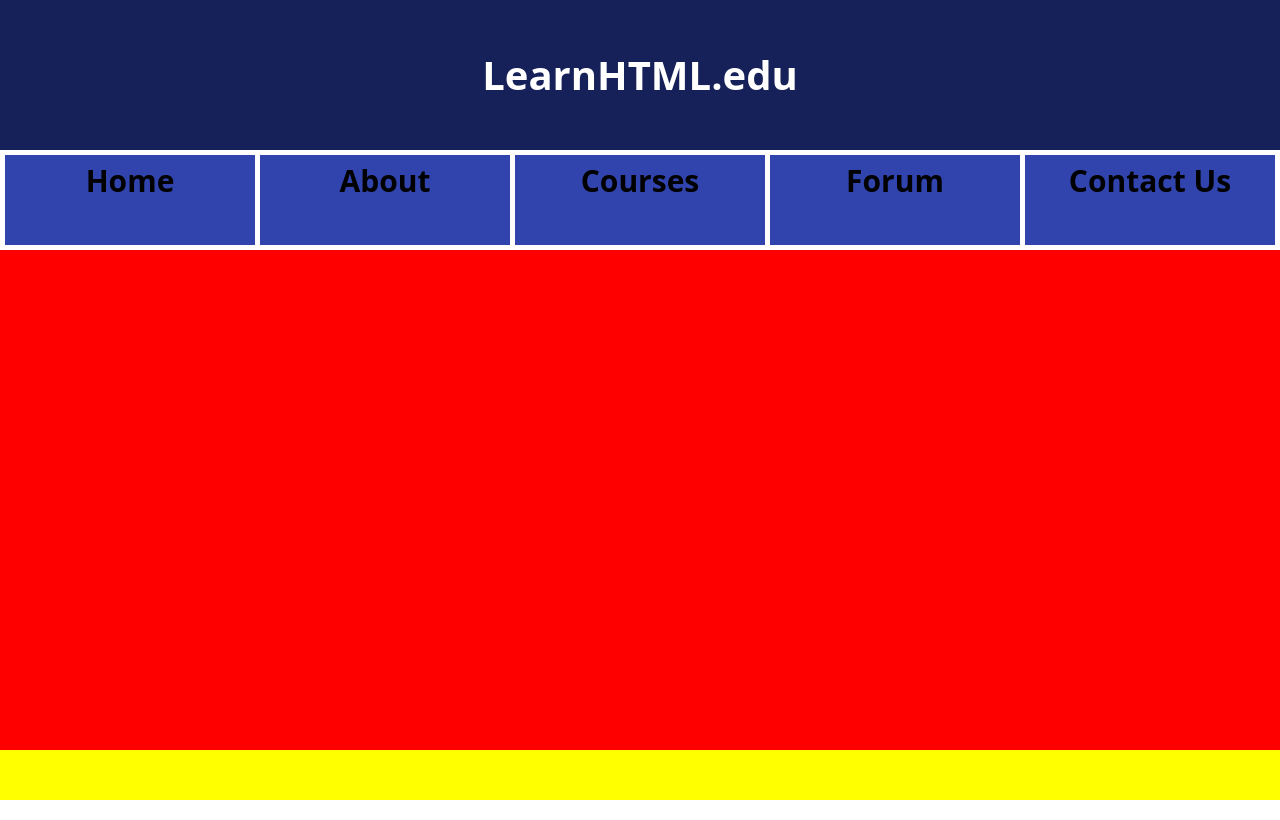
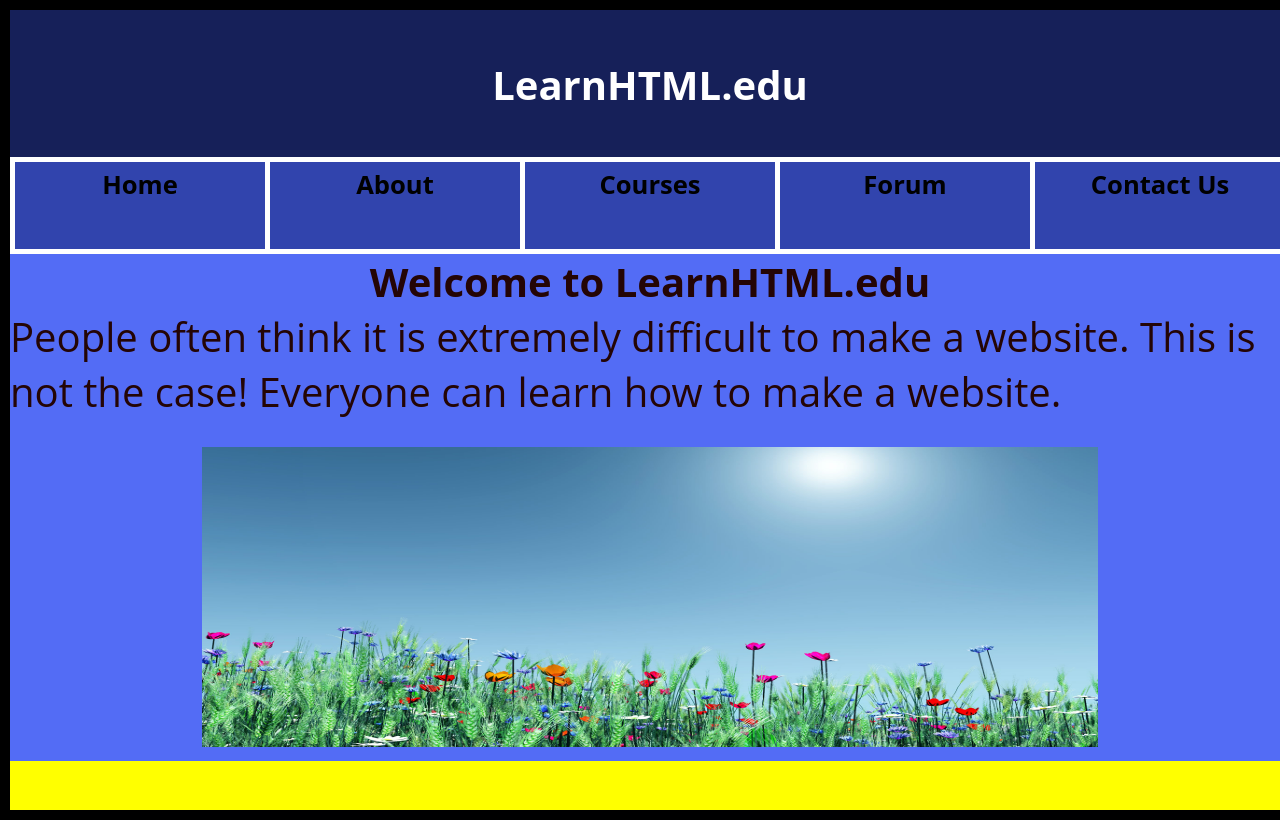
Before and after one commit to DasunDK/simple-html-web-portal, a plain HTML site: page index.html in a window 1280 px wide. Drawn offline with Linux system fonts and the light colour scheme.

Commit message:
page stytles aded home

```diff
--- a/index.html
+++ b/index.html
@@ -27,7 +27,21 @@
       <!-- section two end -->
 
       <!-- section three start  -->
-      <div class="row3"></div>
+      <div class="row3">
+        <!-- home section start  -->
+        <div class="home-container">
+          <h2 class="home-title">Welcome to LearnHTML.edu</h2>
+          <p class="home-para">
+            People often think it is extremely difficult to make a website. This
+            is not the case! Everyone can learn how to make a website.
+          </p>
+          <hr style="border: none; height: 2px; background-color: white" />
+          <div class="image-container">
+            <img class="home-image" src="Images/1.jpg" alt="home-image" />
+          </div>
+        </div>
+        <!-- home section end  -->
+      </div>
       <!-- section three end  -->
 
       <!-- section four start  -->
--- a/style.css
+++ b/style.css
@@ -11,6 +11,7 @@ html {
   flex-direction: column;
   height: 100vh;
   width: 100vw;
+  border: 10px solid black;
 }
 
 .row1 {
@@ -25,7 +26,7 @@ html {
 
 .row3 {
   flex: 10;
-  background-color: red;
+  background-color: white;
 }
 
 .row4 {
@@ -61,7 +62,7 @@ html {
   box-sizing: border-box;
   width: 100%;
   height: 100%;
-  font: bold 30px "Open Sans", sans-serif;
+  font: bold 2vw "Open Sans", sans-serif;
   text-align: center;
   padding-top: 5px;
 }
@@ -74,3 +75,43 @@ html {
 .section-two-container-active {
   background-color: white !important;
 }
+
+/* home section style  */
+.home-container {
+  box-sizing: border-box;
+  width: 100%;
+  height: 100%;
+  background-color: #536cf5;
+  display: flex;
+  flex-direction: column;
+}
+
+.home-title {
+  text-align: center;
+  color: rgb(36, 5, 5);
+  font: bold 40px "Open Sans", sans-serif;
+  margin: 0;
+}
+
+.home-para {
+  color: rgb(36, 5, 5);
+  font: 40px "Open Sans", sans-serif;
+  padding: 0;
+  margin: 0;
+}
+
+.image-container {
+  width: 100%;
+  /* height: 100%; */
+  /* background-color: red; */
+  text-align: center;
+  flex: 1;
+  overflow: hidden;
+}
+
+.home-image {
+  padding: 10px;
+  width: 70%;
+  max-height: 300px;
+  flex: 1;
+}
```
